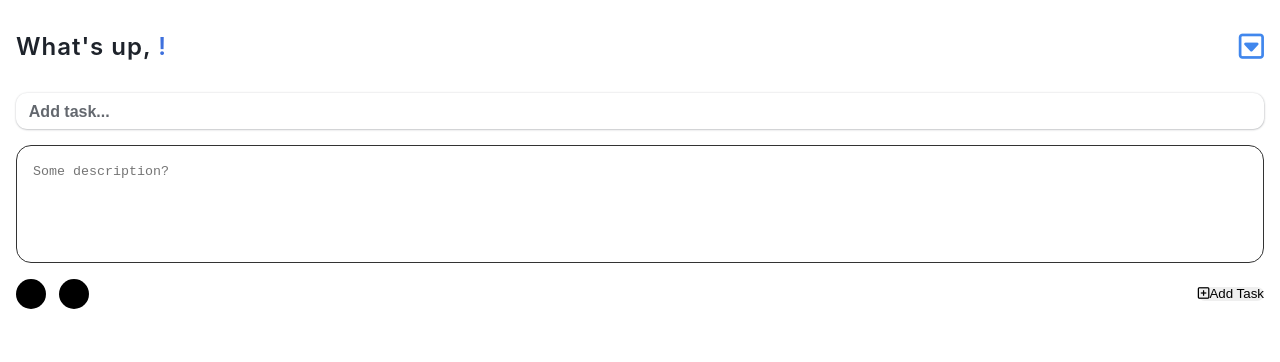
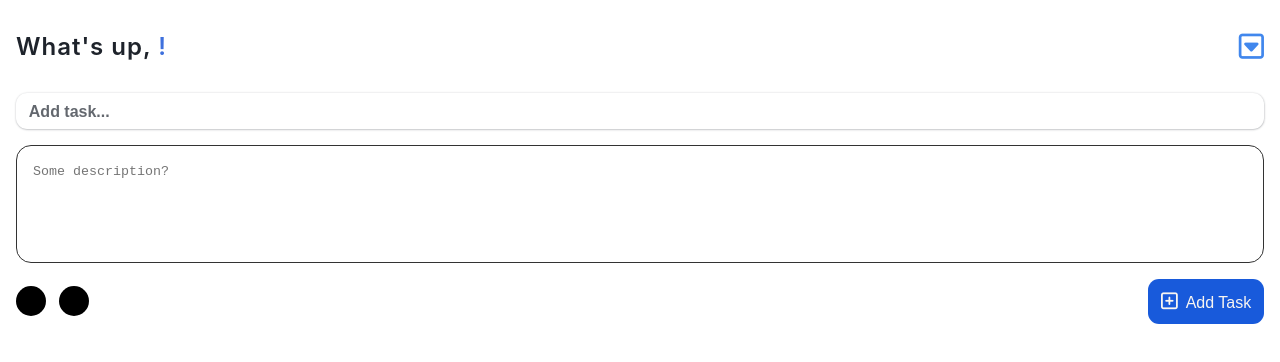
Before and after one commit to mrLuisFer/todolist, a React (Create React App) app: page /home in a window 1280 px wide. Shown: the top 362 px of the page. Built offline with nearby package versions, Linux system fonts and the light colour scheme.

Commit message:
feat: some styles added

```diff
--- a/src/components/TaksDashboard/TDAddTaskSection/TDAddTaskSection.styles.js
+++ b/src/components/TaksDashboard/TDAddTaskSection/TDAddTaskSection.styles.js
@@ -24,4 +24,14 @@ export const TDAddTaskColor = styled.div`
 
 export const TDAddTaskButton = styled.button`
   ${buttonStyle()}
+
+  background: var(--purple-blue);
+  padding: 0.8rem;
+  font-size: 1rem;
+  color: var(--text-white);
+
+  i {
+    margin-right: 0.5rem;
+    font-size: 1.2rem;
+  }
 `
```
